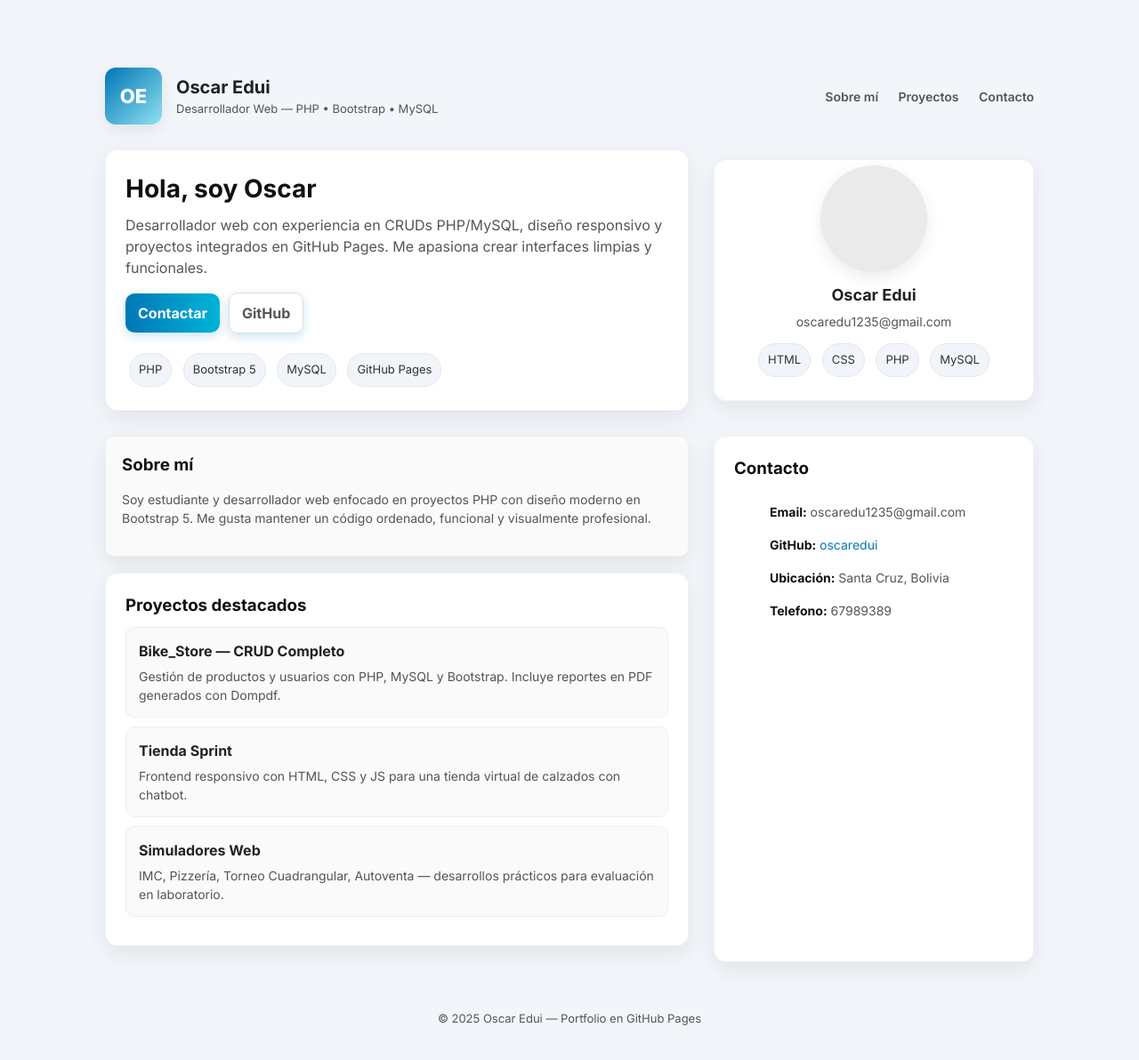
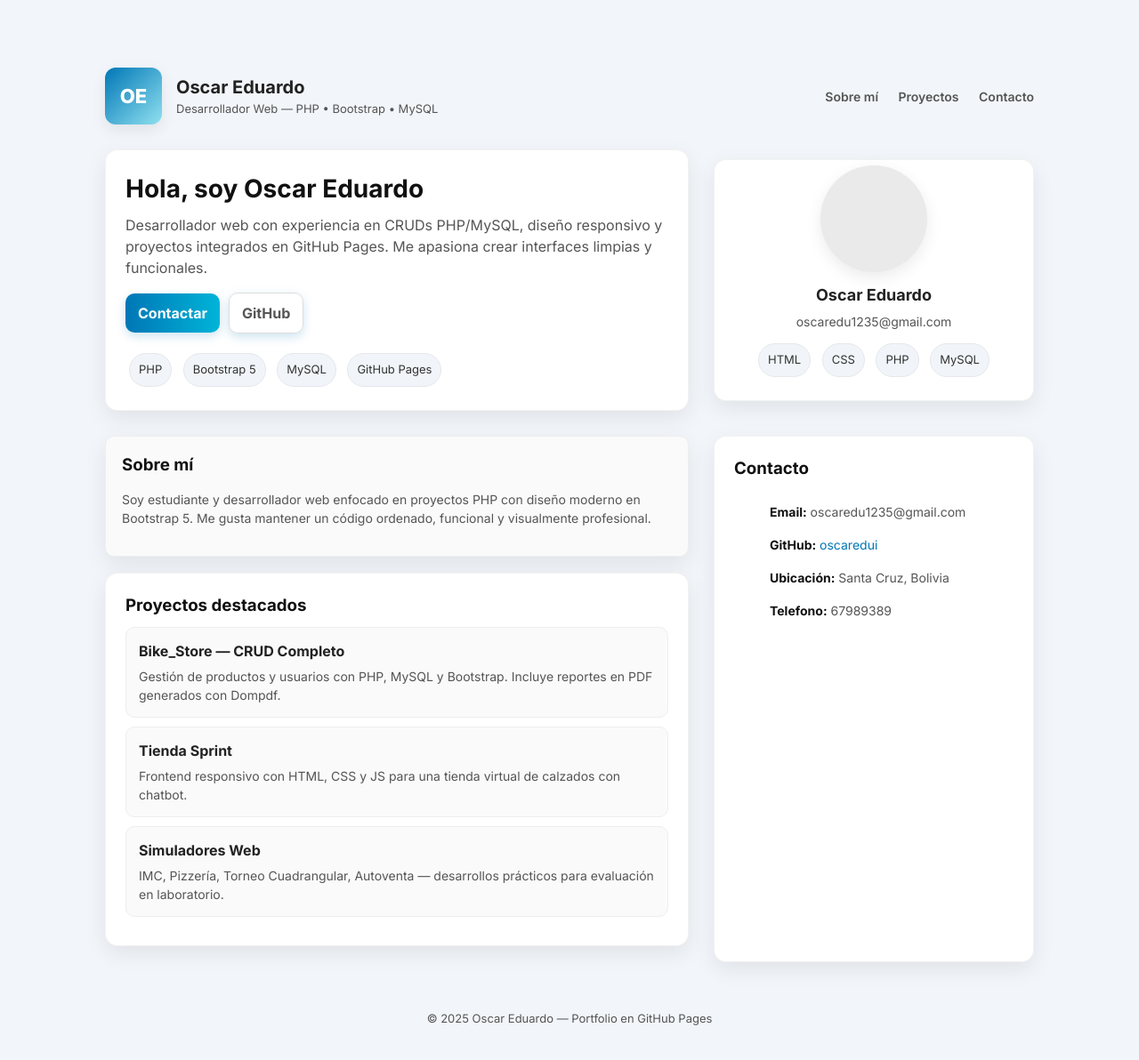
Before and after one commit to oscaredui/oscar.github.io, a plain HTML site: page index.html in a window 1280 px wide. Shown: the whole page at 89% size. Drawn offline with Linux system fonts and the light colour scheme.

Commit message:
Actualizar CV con nuevos cambios

```diff
--- a/index.html
+++ b/index.html
@@ -116,7 +116,7 @@
     <div class="brand">
       <div class="logo">OE</div>
       <div>
-        <h1>Oscar Edui</h1>
+        <h1>Oscar Eduardo</h1>
         <p>Desarrollador Web — PHP • Bootstrap • MySQL</p>
       </div>
     </div>
@@ -129,7 +129,7 @@
 
   <div class="hero">
     <div class="card intro">
-      <h2>Hola, soy <strong>Oscar</strong></h2>
+      <h2>Hola, soy <strong>Oscar Eduardo</strong></h2>
       <p class="lead">Desarrollador web con experiencia en CRUDs PHP/MySQL, diseño responsivo y proyectos integrados en GitHub Pages. Me apasiona crear interfaces limpias y funcionales.</p>
 
       <div class="cta">
@@ -147,7 +147,7 @@
 
     <aside class="card profile">
       <div class="avatar"></div> <!-- Tu foto aquí -->
-      <div style="font-weight:700;font-size:18px">Oscar Edui</div>
+      <div style="font-weight:700;font-size:18px">Oscar Eduardo</div>
       <div class="meta">oscaredu1235@gmail.com</div>
       <div style="margin-top:10px;">
         <span class="chip">HTML</span>
@@ -195,7 +195,7 @@
     </aside>
   </div>
 
-  <footer>© <span id="year"></span> Oscar Edui — Portfolio en GitHub Pages</footer>
+  <footer>© <span id="year"></span> Oscar Eduardo — Portfolio en GitHub Pages</footer>
 </div>
 
 <script>
```
